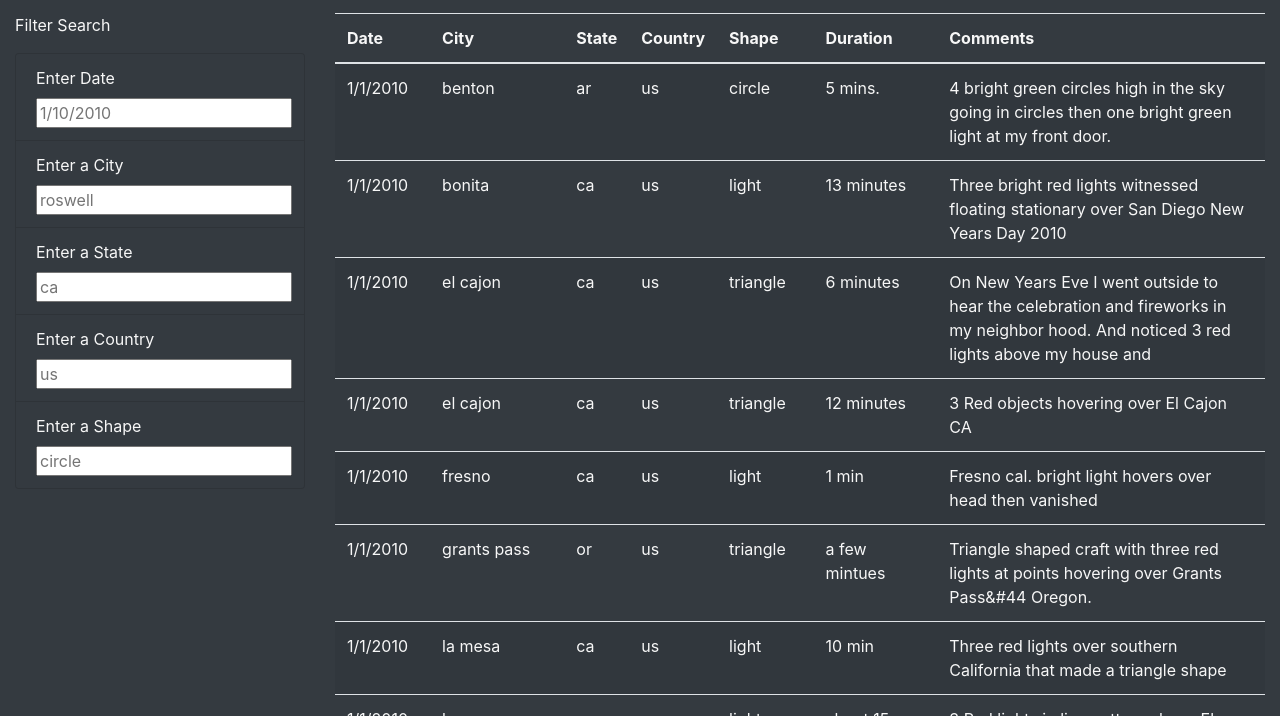
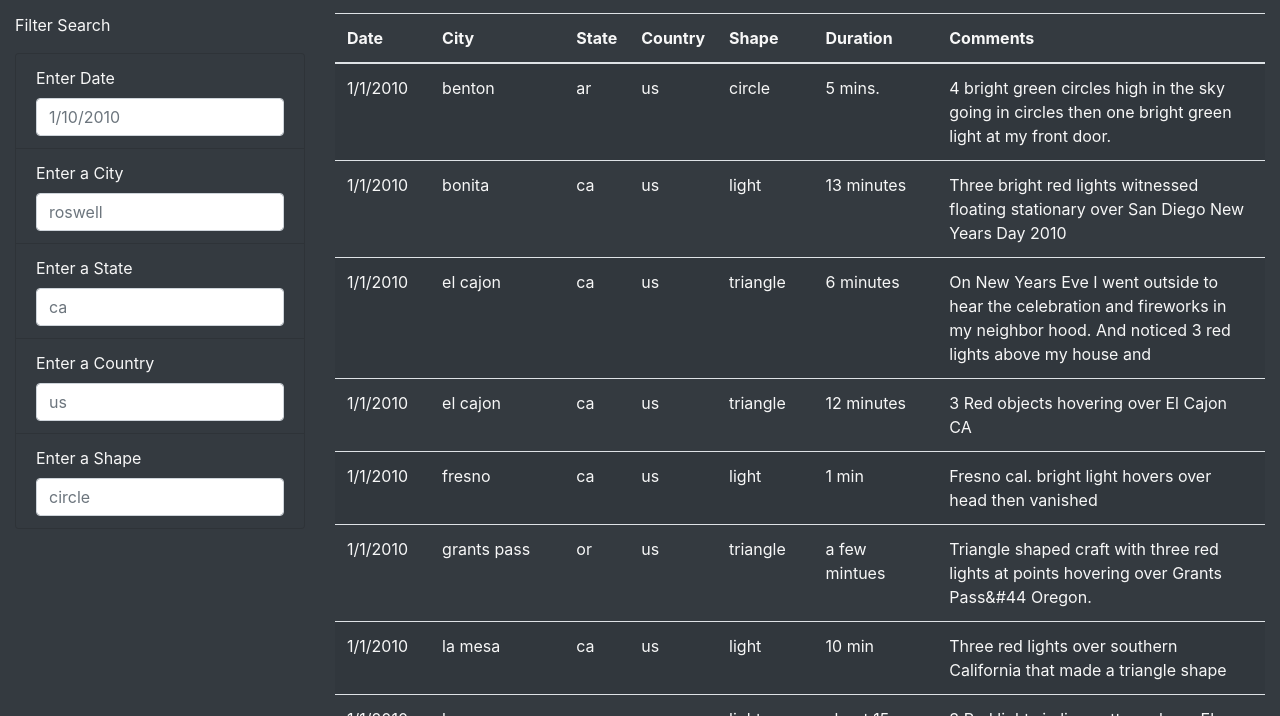
Before and after one commit to psidhu42/UFOs, a plain HTML site: page index.html in a window 1280 px wide. Shown: the part 726-1442 px from the top of the page. Drawn offline with nearby package versions, Linux system fonts and the light colour scheme.

Commit message:
Updated index.html

```diff
--- a/index.html
+++ b/index.html
@@ -43,23 +43,23 @@
                     <ul class="list-group bg-dark">
                         <li class="list-group-item bg-dark">
                             <label for="date">Enter Date</label>
-                            <input type="text" placeholder="1/10/2010" id="datetime" />
+                            <input type="text" placeholder="1/10/2010" id="datetime" class="form-control" />
                         </li>
                         <li class="list-group-item bg-dark">
                             <label for="city">Enter a City</label>
-                            <input type="text" placeholder="roswell" id="city" />
+                            <input type="text" placeholder="roswell" id="city" class="form-control" />
                         </li>
                         <li class="list-group-item bg-dark">
                             <label for="state">Enter a State</label>
-                            <input type="text" placeholder="ca" id="state" />
+                            <input type="text" placeholder="ca" id="state" class="form-control" />
                         </li>
                         <li class="list-group-item bg-dark">
                             <label for="country">Enter a Country</label>
-                            <input type="text" placeholder="us" id="country" />
+                            <input type="text" placeholder="us" id="country" class="form-control" />
                         </li>
                         <li class="list-group-item bg-dark">
                             <label for="shape">Enter a Shape</label>
-                            <input type="text" placeholder="circle" id="shape" />
+                            <input type="text" placeholder="circle" id="shape" class="form-control" />
                         </li>
                     </ul>
                 </form>
```
